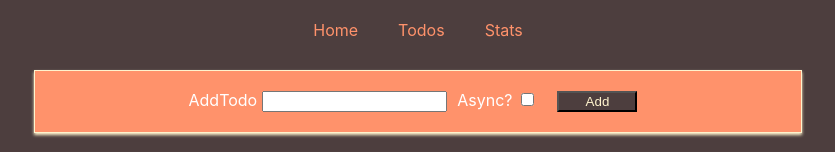
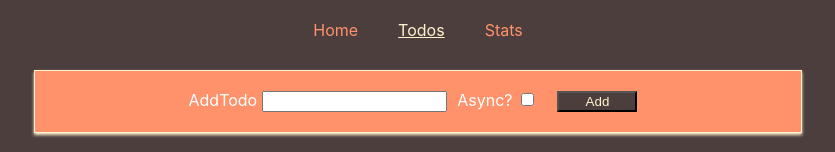
Before and after one commit to kgrzesiu/react-redux-ts-template, a React (Create React App) app: page /todos in a window 1280 px wide. Shown: the top 152 px of the page, without its empty margins (222-1057 px from the left). Built offline with nearby package versions, Linux system fonts and the light colour scheme.

Commit message:
Basic router

```diff
--- a/src/App.tsx
+++ b/src/App.tsx
@@ -1,5 +1,5 @@
 import React from 'react';
-import { BrowserRouter, Route, Link } from 'react-router-dom';
+import { BrowserRouter, Route, NavLink } from 'react-router-dom';
 
 import './css/App.css';
 
@@ -16,15 +16,19 @@ class App extends React.Component {
           <header className="App-header">
             <nav className="Navigation">
               <ul>
-                <li><Link to="/">Home</Link></li>
-                <li><Link to="/todos">Todos</Link></li>
-                <li><Link to="/stats">Stats</Link></li>
+                <li><NavLink to="/" exact activeClassName="customActive">Home</NavLink></li>
+                <li><NavLink to="/todos">Todos</NavLink></li>
+                <li><NavLink to={{
+                                pathname: '/stats',
+                                hash: '#submit',
+                                search: '?quick-submit=true'
+                            }}>Stats</NavLink></li>
               </ul>
             </nav>
             <Route path="/" exact render={()=> <h4>Home page of todos</h4>}/>
 
-            <Route path="/todos" component={AddTodo}/>
-            <Route path="/todos" component={TodoList}/>
+            <Route path="/(todos|todos/:id)" component={AddTodo}/>
+            <Route path="/(todos|todos/:id)" component={TodoList}/>
             <Route path="/todos" component={Footer}/>
 
             <Route path="/stats" exact component={Stats}/>
--- a/src/css/App.css
+++ b/src/css/App.css
@@ -42,6 +42,12 @@ https://colorhunt.co/palette/180966
 }
 
 .Navigation a:hover,
-.Navigation a:active {
+.Navigation a:active,
+.Navigation a.active {
   color: #fff3cd;
+  text-decoration: underline;
 }
+
+.Navigation a.customActive {
+  color: #ff926b;
+}
```
